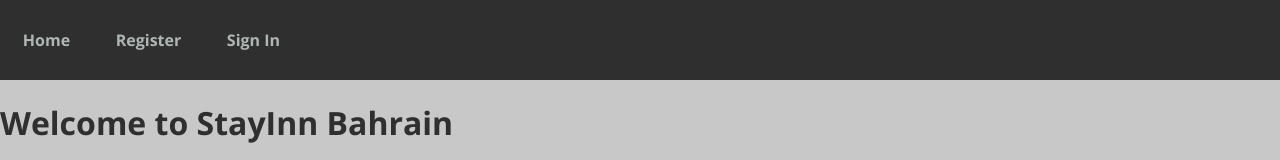
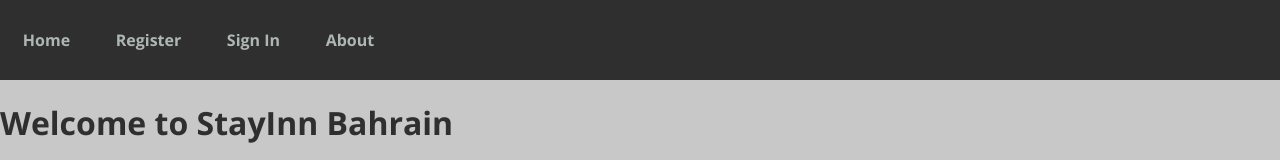
Before and after one commit to SAljar99/StayInnBahrain, a React (Vite) app in the folder client/: page / in a window 1280 px wide. Shown: the top 160 px of the page. Built offline with nearby package versions, Linux system fonts and the light colour scheme.

Commit message:
added links to nav4 about

```diff
--- a/client/src/components/Nav.jsx
+++ b/client/src/components/Nav.jsx
@@ -10,6 +10,8 @@
         <Link to="/">Home</Link>
           <Link to="/dashboard">Dashboard</Link>
           <Link to="/mybookings">My Bookings</Link>
+                  <Link to="/about">About</Link>
+
         <Link onClick={handleLogOut} to="/">
           Sign Out
         </Link>
@@ -22,6 +24,8 @@
       <Link to="/">Home</Link>
       <Link to="/register">Register</Link>
       <Link to="/signin">Sign In</Link>
+            <Link to="/about">About</Link>
+
     </nav>
   )
 
```
